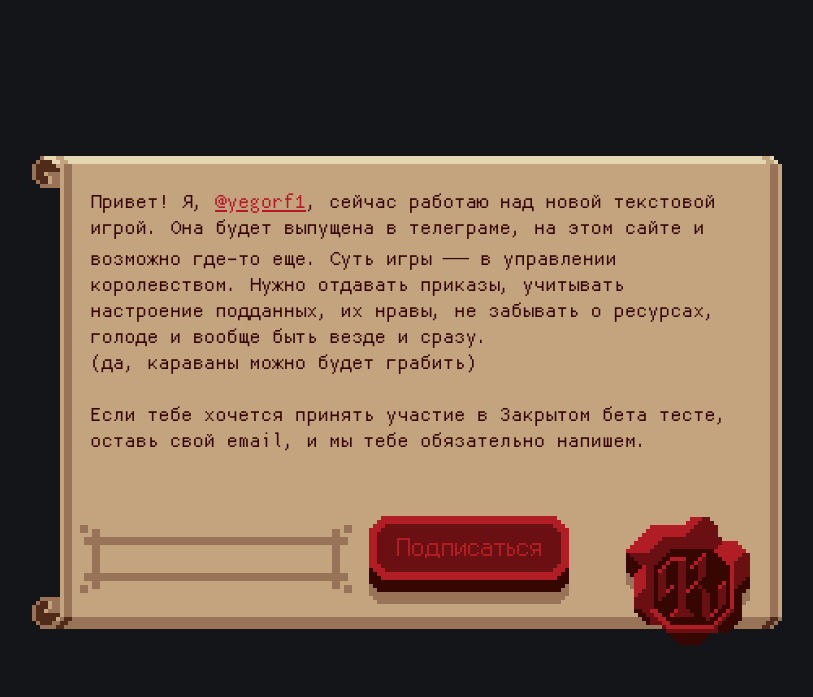
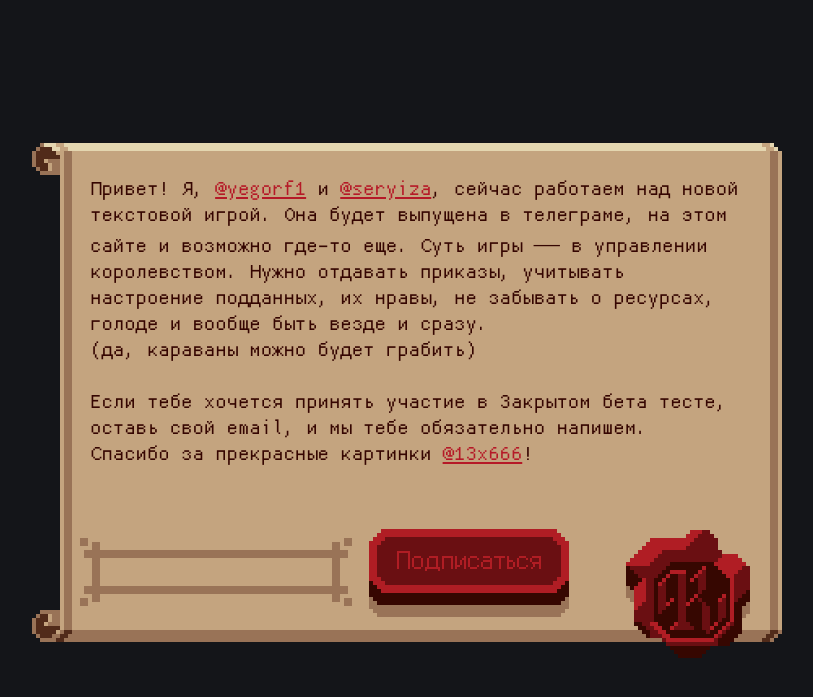
Before and after one commit to YogurtTheHorse/yessire, a Flask app: page / in a window 1280 px wide. Shown: the top 697 px of the page, without its empty margins (233-1046 px from the left). Run offline with Flask 2, Linux system fonts and the light colour scheme.

Commit message:
Added contributors

```diff
--- a/src/YesSir.Web/templates/index.html
+++ b/src/YesSir.Web/templates/index.html
@@ -123,9 +123,11 @@
       <div id="inner">
         <div id="content">
           <div style="color:#350501;position:relative; padding-left: 10px; padding-right: 10px; padding-bottom: 20px;">
-            Привет! Я, <a href="https://vk.com/yegorf1">@yegorf1</a>, сейчас работаю над новой текстовой игрой. Она будет выпущена в телеграме, на этом сайте и возможно где-то еще. Суть игры — в управлении королевством. Нужно отдавать приказы, учитывать настроение подданных, их нравы, не забывать о ресурсах, голоде и вообще быть везде и сразу.<br />
+            Привет! Я, <a href="https://vk.com/yegorf1">@yegorf1</a> и  <a href="https://vk.com/seryiza">@seryiza</a>, сейчас работаем над новой текстовой игрой. Она будет выпущена в телеграме, на этом сайте и возможно где-то еще. Суть игры — в управлении королевством. Нужно отдавать приказы, учитывать настроение подданных, их нравы, не забывать о ресурсах, голоде и вообще быть везде и сразу.<br />
             (да, караваны можно будет грабить)<br /><br />
             Если тебе хочется принять участие в Закрытом бета тесте, оставь свой email, и мы тебе обязательно напишем.
+            <br/>
+            Спасибо за прекрасные картинки <a href="https://vk.com/13x666">@13x666</a>!
           </div>
           <div id="textbox">
             <input id="email" />
```
